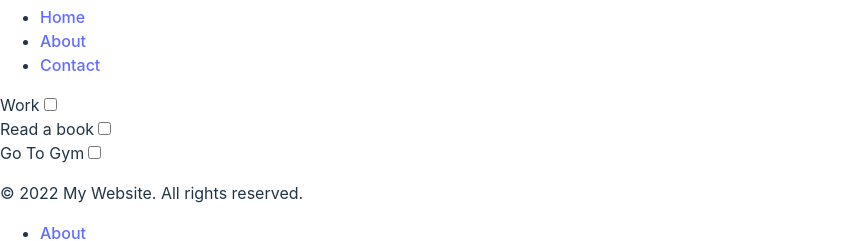
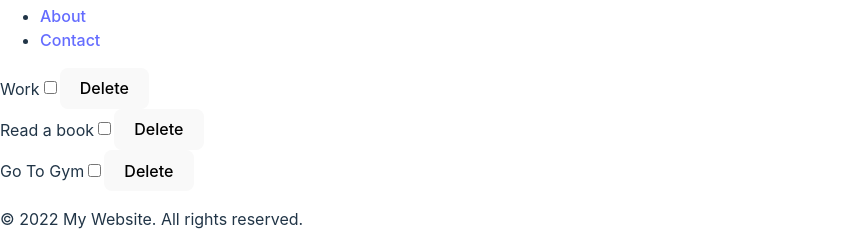
Before and after one commit to 4masina/toDoApp, a React (Vite) app: page / in a window 1280 px wide. Shown: the part 164-405 px from the top of the page, without its empty margins (0-863 px from the left). Built offline with nearby package versions, Linux system fonts and the light colour scheme.

Commit message:
Updating

```diff
--- a/src/CheckList.jsx
+++ b/src/CheckList.jsx
@@ -1,14 +1,33 @@
 import React from "react";
 
-const CheckListItem = ({ id, label, text, checked, handleUserClick }) => {
+const CheckListItem = ({ id, label, text, completed, handleUserClick, handleDeleteItem }) => {
     return (
         <div key={id}>
             <label htmlFor={label}>{text}</label>
-            <input onChange = {e => handleUserClick(e)}
-            type="checkbox" name={label} checked={checked} />
+            <input onChange = {(e) => handleUserClick(e)}
+            type="checkbox" name={label} checked={completed} />
+            <button onClick={() => handleDeleteItem(id)}>Delete</button>
 
         </div>
     );
-};
 
+
+ const checkListComponents = checkListComponents.map((item) => (
+    <CheckListItem
+        key={item.id}
+        id={item.id}
+        label={item.label}
+        text={item.text}
+        completed={item.completed}
+        handleUserClick={handleUserClick}
+        handleDeleteItem={handleDeleteItem}
+    />
+ ));
+ return (
+    <main className='main-container'>
+        {checkListComponents}
+        <input type='text' placeholder='Add new item...' onChange={handleAddItemChange} value={newItemText} />
+        <button onClick={handleAddItem}>Add</button>
+    </main>
+)};
 export default CheckListItem;
--- a/src/MainContent.jsx
+++ b/src/MainContent.jsx
@@ -3,22 +3,41 @@ import CheckListItem from "./CheckList";
 
 const Content = () => {
     let toDoList = [
-        {id:1, label: "Work", text: "Work",  checked: false },
-        {id:2, label: "Read a Book", text: "Read a book", checked: false },
-        {id:3, label: "GoToGym", text: "Go To Gym", checked:false },
+        {id:1, label: "Work", text: "Work",  Completed: true  },
+        {id:2, label: "Read a Book", text: "Read a book", completed: true },
+        {id:3, label: "GoToGym", text: "Go To Gym", completed:  false},
     ];
     const [checkedItems, setCheckedItems] = useState(toDoList);
 
     const handleUserClick = (e) => {
         const newCheckedItems = [...checkedItems];
-        newCheckedItems[e.target.id].checked =!newCheckedItems[e.target.id].checked;
+        newCheckedItems[e.target.id].completed =!newCheckedItems[e.target.id].completed;
         setCheckedItems(newCheckedItems);
         console.log(newCheckedItems);
     };
-    const mappingToDoList = checkedItems.map(({ label, id, text, checked }) => (
-        <CheckListItem  label={label} id={id} text={text} checked={checked} />
+    const mappingToDoList = checkedItems.map(({ label, id, text, completed }) => (
+        <CheckListItem  label={label} id={id} text={text} checked={completed} />
     ));
     return <>{mappingToDoList}</>
 };
 
+const handleInputChange = (e) => {
+    setNewItem(e.target.value);
+};
+const addNewItem = (e) => {
+    if (setNewItem.trim()) {
+        const newToDoItem = {
+            id: CheckListItem.length + 1,
+            text: setItemText,
+            completed: false,
+        };
+        setCheckedItems([...checkedItems, newToDoItem]);
+        setNewItem("");
+    }
+};
+const handleDeleteItem = (id) => {
+    const updatedItems = checkedItems.filter((item) => item.id!== id);
+    setCheckedItems(updatedItems);
+}
+
 export default Content;
```
